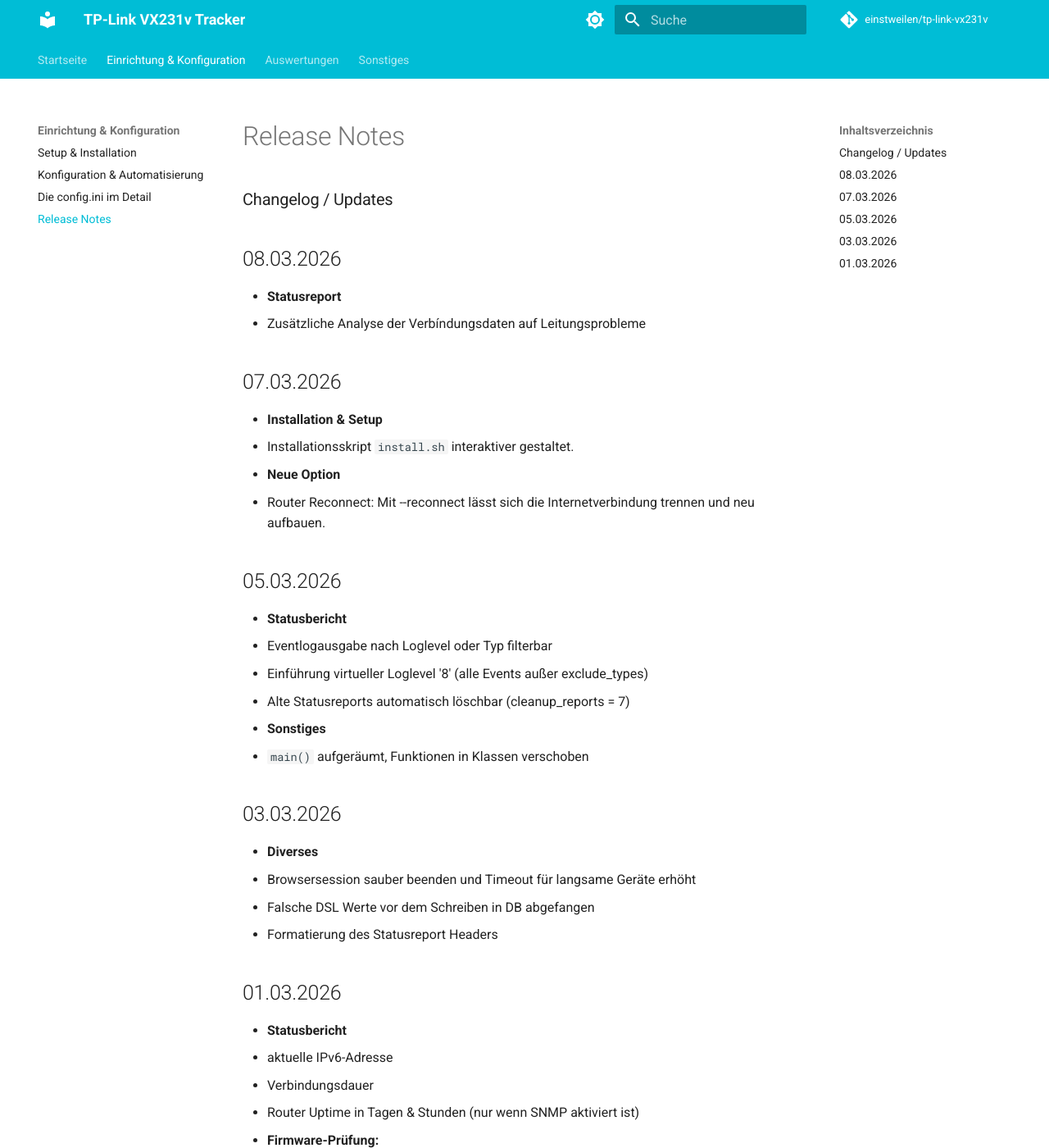
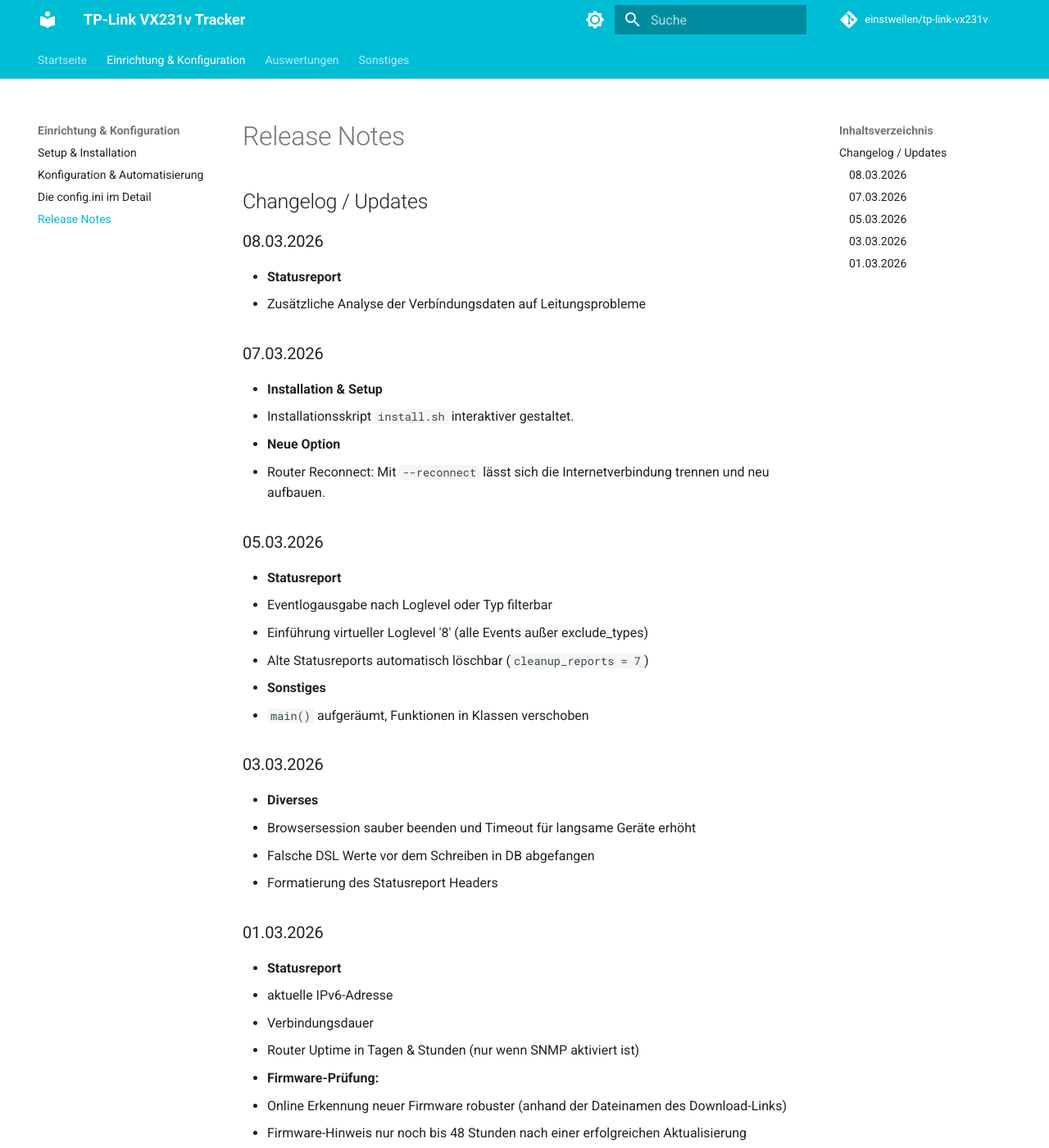
Before and after one commit to einstweilen/tp-link-vx231v, an MkDocs documentation site: the page built from docs/release-notes.md, in a window 1280 px wide and 1400 px high. Shown: the whole window at 82% size. Built offline with MkDocs 1.6.1 and Material for MkDocs 9.7.7, drawn with Linux system fonts in a browser that asks for light colours; comment, search, counter and statistics services are not loaded.

Commit message:
Release Notes angepaßt

```diff
--- a/docs/release-notes.md
+++ b/docs/release-notes.md
@@ -1,39 +1,38 @@
-### Changelog / Updates
+## Changelog / Updates
 
-## 08.03.2026
+### 08.03.2026
 
 * **Statusreport**
   * Zusätzliche Analyse der Verbíndungsdaten auf Leitungsprobleme
 
-## 07.03.2026
+### 07.03.2026
 
 * **Installation & Setup**
   * Installationsskript `install.sh` interaktiver gestaltet.
 
 * **Neue Option**
-  * Router Reconnect: Mit --reconnect lässt sich die Internetverbindung trennen und neu aufbauen.
+  * Router Reconnect: Mit `--reconnect` lässt sich die Internetverbindung trennen und neu aufbauen.
 
+### 05.03.2026
 
-## 05.03.2026
-
-* **Statusbericht**
+* **Statusreport**
   * Eventlogausgabe nach Loglevel oder Typ filterbar
   * Einführung virtueller Loglevel '8' (alle Events außer exclude_types)
-  * Alte Statusreports automatisch löschbar (cleanup_reports = 7)
+  * Alte Statusreports automatisch löschbar (`cleanup_reports = 7`)
 
 * **Sonstiges**
   * `main()` aufgeräumt, Funktionen in Klassen verschoben
 
-## 03.03.2026
+### 03.03.2026
 
 * **Diverses**
   * Browsersession sauber beenden und Timeout für langsame Geräte erhöht
   * Falsche DSL Werte vor dem Schreiben in DB abgefangen
   * Formatierung des Statusreport Headers
 
-## 01.03.2026
+### 01.03.2026
 
-* **Statusbericht**
+* **Statusreport**
   * aktuelle IPv6-Adresse
   * Verbindungsdauer
   * Router Uptime in Tagen & Stunden (nur wenn SNMP aktiviert ist)
```
